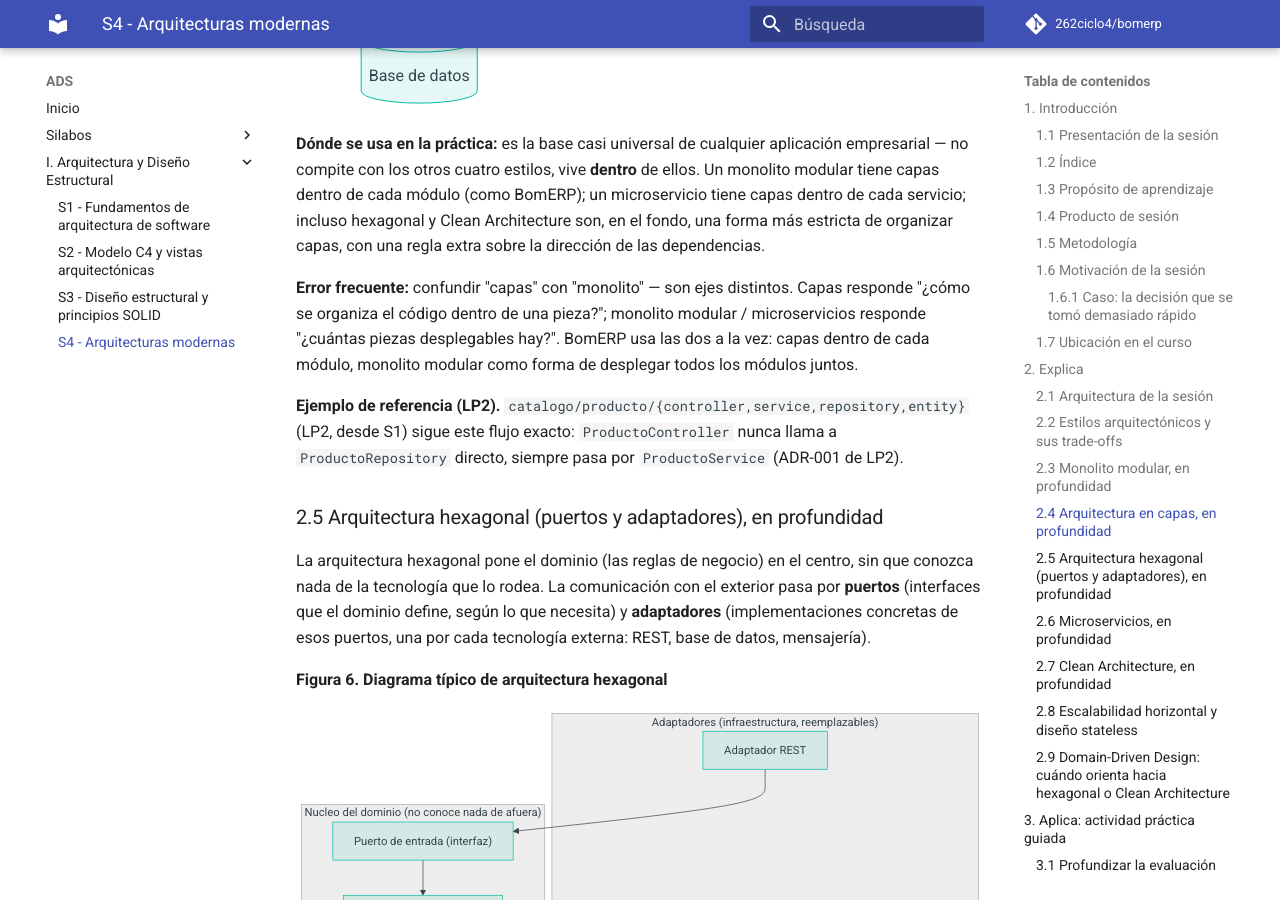
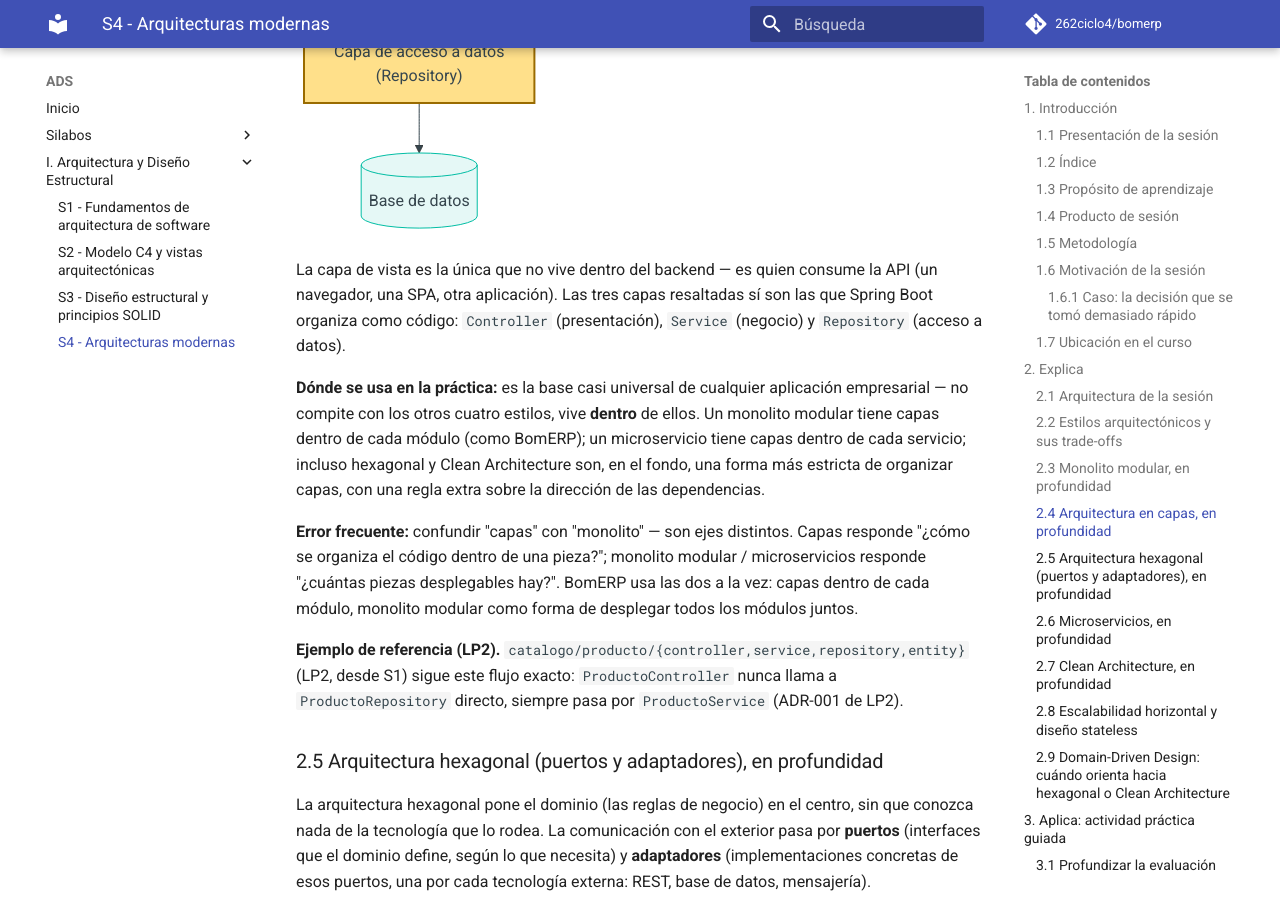
Before and after one commit to 262ciclo4/bomerp, an MkDocs documentation site: the page built from docs/ads/sesiones/S04_Arquitecturas_Modernas.md, in a window 1280 px wide and 900 px high, scrolled down 7317 px. Built offline with MkDocs 1.6.1 and Material for MkDocs 9.7.7, drawn with Linux system fonts in a browser that asks for light colours; comment, search, counter and statistics services are not loaded.

Commit message:
Sesion 4

````diff
--- a/docs/ads/sesiones/S04_Arquitecturas_Modernas.md
+++ b/docs/ads/sesiones/S04_Arquitecturas_Modernas.md
@@ -181,16 +181,19 @@
 
 ```mermaid
 flowchart TB
+    Vista["Capa de vista<br/>(UI - navegador, SPA)"]
     Pres["Capa de presentacion<br/>(Controller)"]
     Neg["Capa de negocio<br/>(Service)"]
     Datos["Capa de acceso a datos<br/>(Repository)"]
     BD[("Base de datos")]
 
-    Pres --> Neg --> Datos --> BD
+    Vista --> Pres --> Neg --> Datos --> BD
 
     classDef today fill:#ffe08a,stroke:#9a6b00,stroke-width:2px,color:#111;
     class Pres,Neg,Datos today;
 ```
+
+La capa de vista es la única que no vive dentro del backend — es quien consume la API (un navegador, una SPA, otra aplicación). Las tres capas resaltadas sí son las que Spring Boot organiza como código: `Controller` (presentación), `Service` (negocio) y `Repository` (acceso a datos).
 
 **Dónde se usa en la práctica:** es la base casi universal de cualquier aplicación empresarial — no compite con los otros cuatro estilos, vive **dentro** de ellos. Un monolito modular tiene capas dentro de cada módulo (como BomERP); un microservicio tiene capas dentro de cada servicio; incluso hexagonal y Clean Architecture son, en el fondo, una forma más estricta de organizar capas, con una regla extra sobre la dirección de las dependencias.
 
````
Also changed, not shown: other parts of docs/ads/sesiones/S04_Arquitecturas_Modernas.md (+1 -1 lines).
